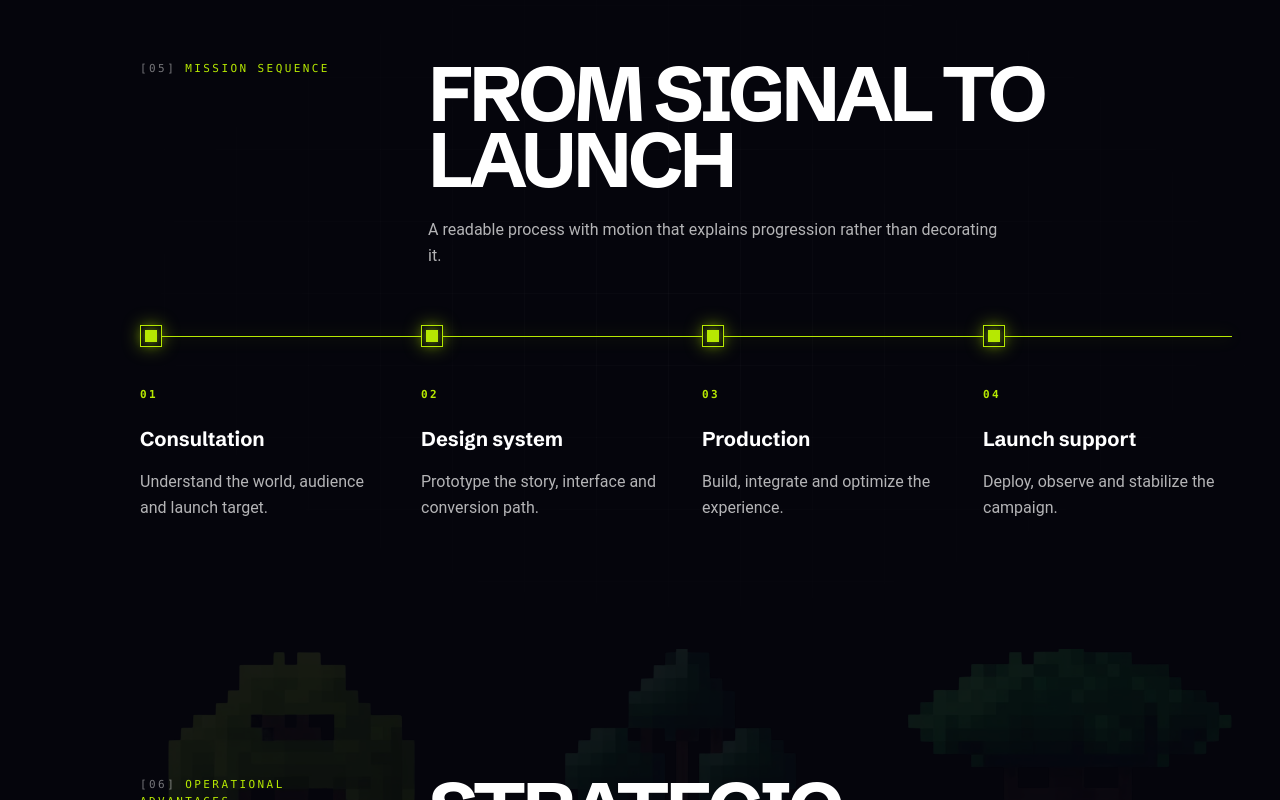
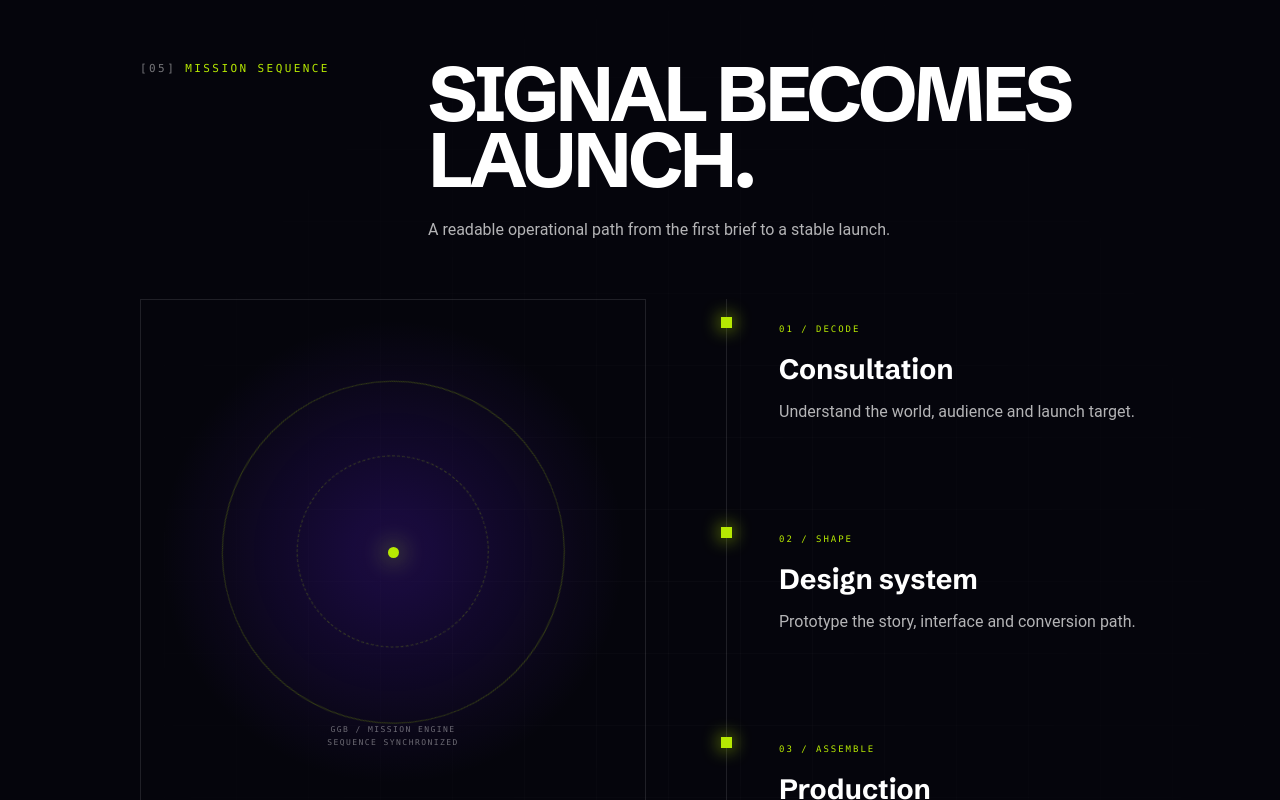
Before and after one commit to sowndev0106/gamegabyte-landing-page, a React (Vite) app: page / in a window 1280 px wide. Shown: the part 4440-5240 px from the top of the page. Built offline with nearby package versions, Linux system fonts and the light colour scheme; a web font is replaced by a local one.

Commit message:
feat: rebuild work process as command OS orbital sequence

```diff
--- a/scripts/qa.mjs
+++ b/scripts/qa.mjs
@@ -112,6 +112,11 @@ for (const viewport of VIEWPORTS) {
   }
 
   check(
+    `${viewport.label}: four process steps`,
+    (await page.locator('#process [data-process-step]').count()) === 4,
+  )
+
+  check(
     `${viewport.label}: six service cells`,
     (await page.locator('#services [data-service-cell]').count()) === 6,
   )
--- a/src/content/content.ts
+++ b/src/content/content.ts
@@ -102,11 +102,18 @@ export const content = {
     { title: 'Development', body: 'Modern frontend systems' },
     { title: 'Deployment', body: 'Stable launch workflows' },
   ],
+  processSection: {
+    title: ['Signal becomes', 'launch.'],
+    intro: 'A readable operational path from the first brief to a stable launch.',
+    engine: 'GGB / Mission engine',
+    engineNote: 'Sequence synchronized',
+  },
+  // `phase` names what each step does to the signal, in the page's voice.
   process: [
-    { step: '01', title: 'Consultation', body: 'Understand the world, audience and launch target.' },
-    { step: '02', title: 'Design system', body: 'Prototype the story, interface and conversion path.' },
-    { step: '03', title: 'Production', body: 'Build, integrate and optimize the experience.' },
-    { step: '04', title: 'Launch support', body: 'Deploy, observe and stabilize the campaign.' },
+    { step: '01', phase: 'Decode', title: 'Consultation', body: 'Understand the world, audience and launch target.' },
+    { step: '02', phase: 'Shape', title: 'Design system', body: 'Prototype the story, interface and conversion path.' },
+    { step: '03', phase: 'Assemble', title: 'Production', body: 'Build, integrate and optimize the experience.' },
+    { step: '04', phase: 'Transmit', title: 'Launch support', body: 'Deploy, observe and stabilize the campaign.' },
   ],
   // `sprite` indexes the 4×4 pixel-character sheet, left-to-right, top-to-bottom.
   // `tag` names the attribute each point stands for — these four are parallel
--- a/src/index.css
+++ b/src/index.css
@@ -75,6 +75,20 @@
   50% { opacity: 0.35; transform: scale(0.7); }
 }
 
+/* Concentric rings turning at different rates. The dashed inner ring is what
+   makes the motion readable; both stop under the reduced-motion block below. */
+.orbit-ring {
+  animation: orbit-spin 12s linear infinite;
+}
+
+.orbit-ring-inner {
+  animation: orbit-spin 18s linear infinite reverse;
+}
+
+@keyframes orbit-spin {
+  to { transform: rotate(360deg); }
+}
+
 @font-face {
   font-family: "Schibsted Grotesk";
   src: url("/fonts/SchibstedGrotesk_wght__1/SchibstedGrotesk_wght__1-english.woff2") format("woff2");
@@ -133,14 +147,6 @@ textarea {
   }
 }
 
-.process-signal-node::after {
-  position: absolute;
-  inset: 4px;
-  background: var(--color-accent);
-  box-shadow: 0 0 12px rgb(182 232 2 / 0.75);
-  content: "";
-}
-
 /* Fixed header is 5rem tall; keep anchor targets clear of it. */
 :is(section, footer, div)[id] {
   scroll-margin-top: 6rem;
--- a/src/sections/WorkProcess.tsx
+++ b/src/sections/WorkProcess.tsx
@@ -1,54 +1,62 @@
 import { content } from '../content/content'
-import { motion, useReducedMotion } from 'motion/react'
-import { Stagger, StaggerItem } from '../components/motion/Stagger'
+import { Reveal } from '../components/motion/Reveal'
 import { Container } from '../components/ui/Container'
 import { Section } from '../components/ui/Section'
 import { SectionHeader } from '../components/ui/SectionHeader'
 
+/**
+ * The four steps hang off one vertical signal path, with a sticky orbital
+ * panel holding station beside them — the sequence reads as one transmission
+ * rather than four numbered cards.
+ */
 export function WorkProcess() {
-  const reduceMotion = useReducedMotion()
+  const { title, intro, engine, engineNote } = content.processSection
 
   return (
     <Section id="process" grid>
       <Container>
         <SectionHeader
           id="process"
-          title="From signal to launch"
-          description="A readable process with motion that explains progression rather than decorating it."
+          title={title.map((line) => (
+            <span key={line} className="block">
+              {line}
+            </span>
+          ))}
+          description={intro}
         />
 
-        <div className="relative">
+        <div className="grid gap-10 lg:grid-cols-2 lg:gap-20">
           <div
             aria-hidden="true"
-            className="absolute bottom-0 left-[11px] top-0 w-px bg-white/10 lg:bottom-auto lg:left-0 lg:right-0 lg:top-[11px] lg:h-px lg:w-auto"
-          />
-          <motion.div
-            aria-hidden="true"
-            className="absolute bottom-0 left-[11px] top-0 w-px origin-top bg-accent shadow-[0_0_16px_rgba(182,232,2,0.45)] lg:bottom-auto lg:left-0 lg:right-0 lg:top-[11px] lg:h-px lg:w-auto lg:origin-left"
-            initial={reduceMotion ? false : { scaleY: 0, scaleX: 0 }}
-            whileInView={reduceMotion ? undefined : { scaleY: 1, scaleX: 1 }}
-            viewport={{ once: true, amount: 0.35 }}
-            transition={{ duration: 1.15, ease: [0.22, 1, 0.36, 1] }}
-          />
+            className="relative grid aspect-square place-items-center self-start border border-white/11 bg-[radial-gradient(circle,rgb(96_31_235/0.25),transparent_65%)] lg:sticky lg:top-27.5"
+          >
+            <span className="orbit-ring absolute inset-[16%] rounded-full border border-accent/24" />
+            <span className="orbit-ring-inner absolute inset-[31%] rounded-full border border-dashed border-accent/24" />
+            <span className="h-2.75 w-2.75 rounded-full bg-accent shadow-[0_0_24px_var(--color-accent)]" />
+            <span className="absolute bottom-[11%] text-center font-mono text-[8px] leading-relaxed uppercase tracking-[0.18em] text-white/40">
+              {engine}
+              <br />
+              {engineNote}
+            </span>
+          </div>
 
-          <Stagger className="grid gap-0 lg:grid-cols-4 lg:gap-8">
-            {content.process.map((step) => (
-              <StaggerItem
-                key={step.step}
-                className="relative min-h-[190px] pb-10 pl-12 last:pb-0 lg:min-h-0 lg:pb-0 lg:pl-0 lg:pt-14"
-              >
-                <span
-                  aria-hidden="true"
-                  className="process-signal-node absolute left-0 top-0 h-[22px] w-[22px] border border-accent bg-ink shadow-[0_0_18px_rgba(182,232,2,0.42)] lg:left-0"
-                />
-                <span className="font-mono text-[11px] font-bold uppercase tracking-[0.22em] text-accent">
-                  {step.step}
-                </span>
-                <h3 className="mt-5 font-display text-xl font-bold text-white">{step.title}</h3>
-                <p className="mt-4 max-w-[260px] text-base leading-relaxed text-white/70">{step.body}</p>
-              </StaggerItem>
+          <ol className="border-l border-white/11">
+            {content.process.map((step, i) => (
+              <li key={step.step} data-process-step className="relative min-h-52.5 py-4 pr-0 pb-13.5 pl-9 lg:pl-13">
+                <Reveal delay={i * 0.05}>
+                  <span
+                    aria-hidden="true"
+                    className="absolute top-4.5 -left-1.5 h-2.75 w-2.75 bg-accent shadow-[0_0_18px_var(--color-accent)]"
+                  />
+                  <span className="font-mono text-[9px] uppercase tracking-[0.22em] text-accent">
+                    {step.step} / {step.phase}
+                  </span>
+                  <h3 className="my-4 font-display text-[28px] leading-none font-bold text-white">{step.title}</h3>
+                  <p className="max-w-135 leading-relaxed text-white/70">{step.body}</p>
+                </Reveal>
+              </li>
             ))}
-          </Stagger>
+          </ol>
         </div>
       </Container>
     </Section>
```
